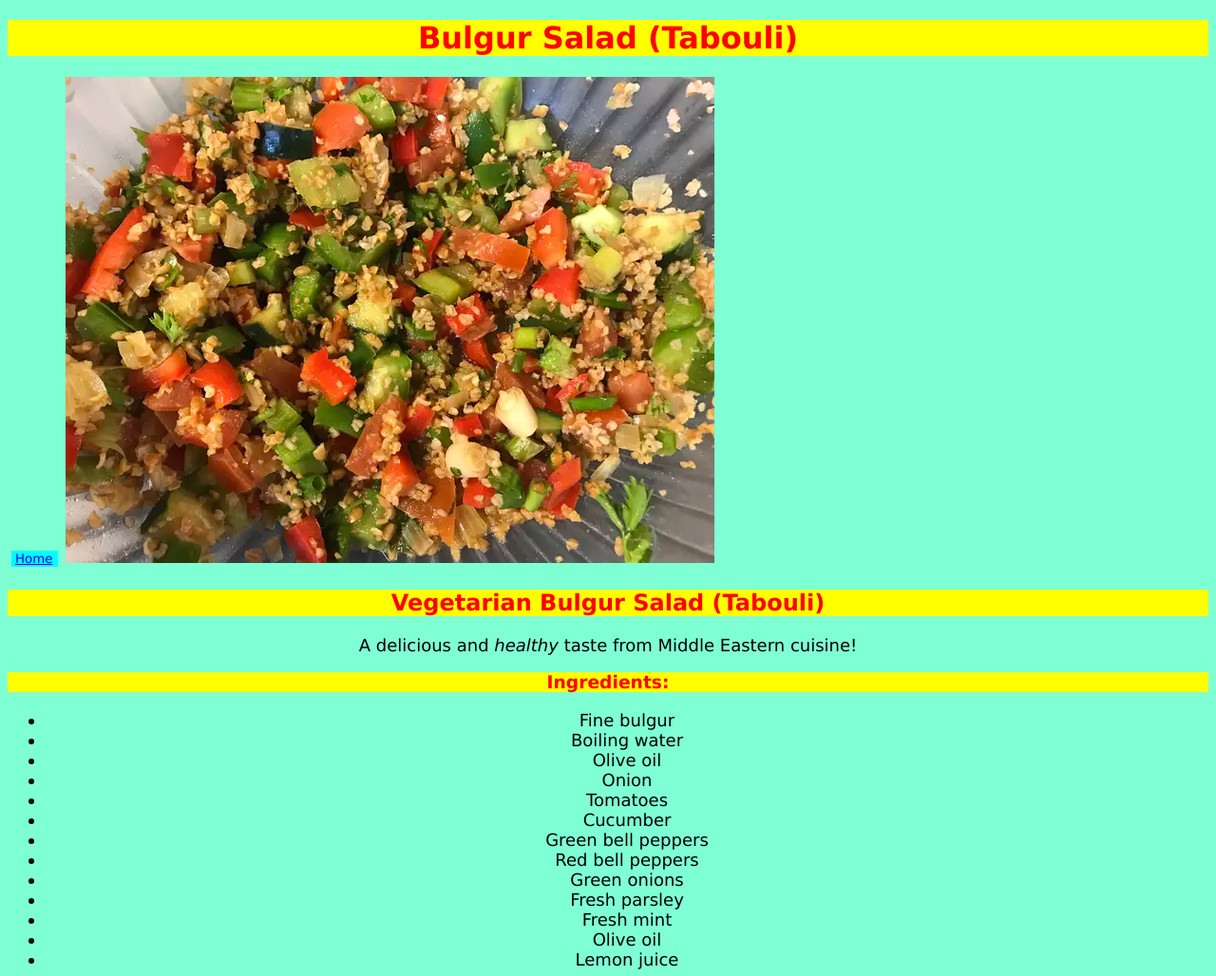
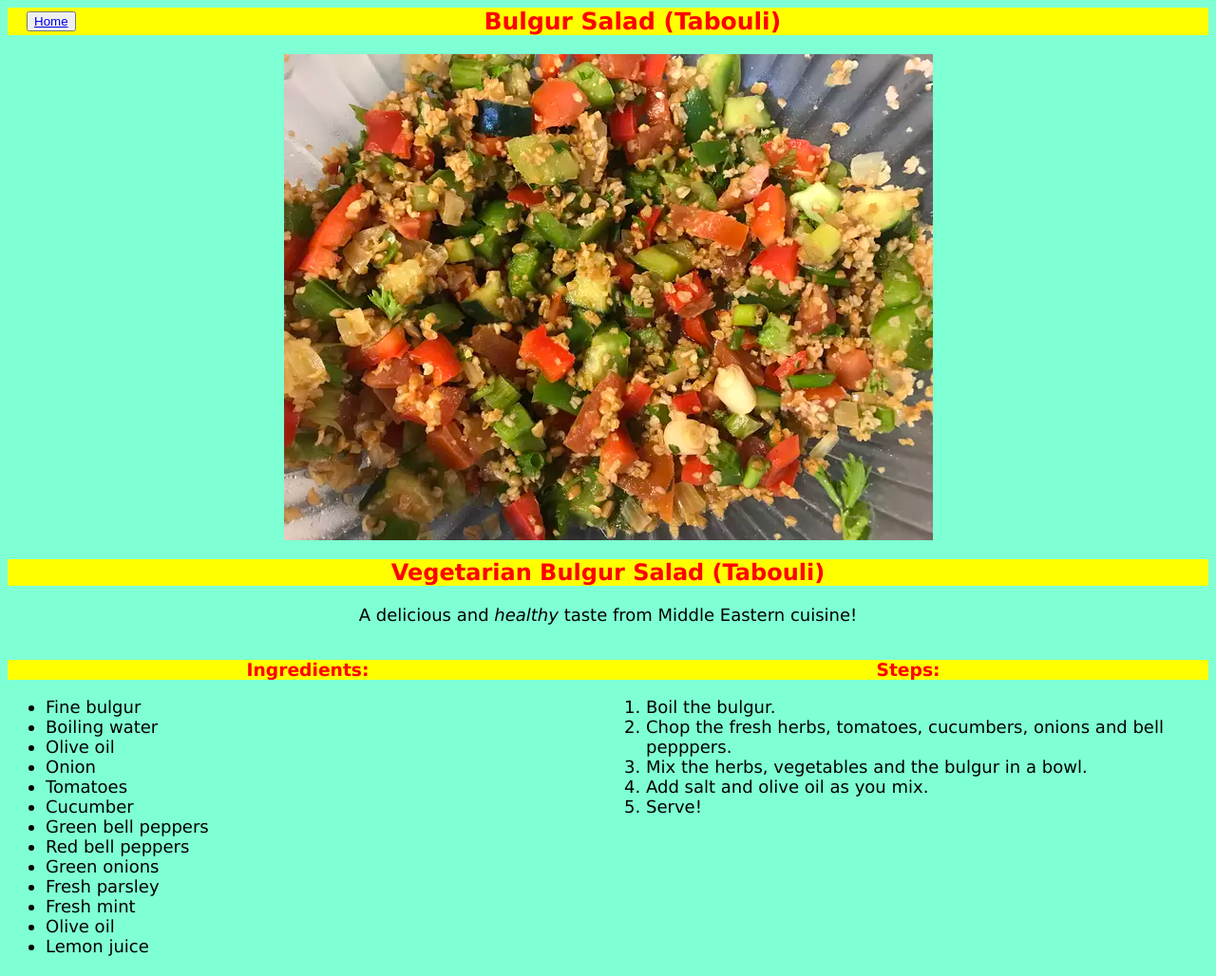
Before and after one commit to pilot2coding/odin-recipes, a plain HTML site: page recipes/bulgur.html in a window 1280 px wide. Shown: the top 1028 px of the page at 95% size. Drawn offline with Linux system fonts and the light colour scheme.

Commit message:
Modified HTML and CSS files to improve the interface

```diff
--- a/recipes/bulgur.html
+++ b/recipes/bulgur.html
@@ -7,11 +7,17 @@
     <link rel="stylesheet" href="../style.css">
 </head>
 <body>
+    <div class="header">
+        <button id="home"><a href="../index.html">Home</a></button>
         <h1>Bulgur Salad (Tabouli)</h1>
-    <button><a href="../index.html">Home</a></button>
+
+    </div>
     <img src="../images/bulgur.webp" alt="Bulgur Salad by Shawna">
     <h2>Vegetarian Bulgur Salad (Tabouli)</h2>
     <p>A delicious and <em>healthy</em> taste from Middle Eastern cuisine!</p>
+
+    <div class="instructions-ingredients">
+        <div id="ingredients">
             <h3>Ingredients:</h3>
                 <ul>
                     <li>Fine bulgur</li>
@@ -28,6 +34,8 @@
                     <li>Olive oil</li>
                     <li>Lemon juice</li>
                 </ul>
+        </div>
+        <div id="steps">
             <h3>Steps:</h3>
                 <ol>
                     <li>Boil the bulgur.</li>
@@ -36,5 +44,7 @@
                     <li>Add salt and olive oil as you mix.</li>
                     <li>Serve!</li>
                 </ol>
+        </div>
+    </div>
 </body>
 </html>
--- a/style.css
+++ b/style.css
@@ -5,21 +5,79 @@ h1, h2, h3 {
     font-family: Verdana, Geneva, Tahoma, sans-serif;
     font-weight: bold;
 }
-button{
+
+h1 {
+    font-size: 25px;
+}
+
+ #food{
     font-family: Verdana, Geneva, Tahoma, sans-serif;
     background-color: aqua;
-    color: black;
+
     border: 4px;
-    margin: 4px;
-    padding-left: 4px;
+    margin: 20px;
+    width: 150px;
+    height: 50px;
+    justify-content: center;
 }
 
 p, ol, ul {
-    text-align: center;
+
     font-size: 18px;
     font-family: Verdana, Geneva, Tahoma, sans-serif;
+}
+
+p{
+    text-align: center;
 }
 
 body{
     background-color: aquamarine;
 }
+
+.container{
+    display: flex;
+    justify-content: center;
+    flex-direction: column;
+    align-items: center;
+
+}
+
+#home{
+    display: flex;
+    padding: auto;
+    color: aliceblue;
+
+
+
+
+
+}
+
+.header {
+    display: flex;
+    justify-content: flex-start;
+    align-items: center;
+    background-color: yellow;
+    padding: 0 20px;
+
+}
+.header h1{
+    margin:auto;
+}
+
+img {
+    display: block;
+    margin: auto;
+    margin-top: 20px;
+}
+
+.instructions-ingredients{
+    display: flex;
+    align-items: flex-start;
+    justify-content: space-between;
+}
+
+#ingredients, #steps{
+    width: 50%;
+}
```
Also changed, not shown: index.html (+6 -5 lines), recipes/babaganoush.html (+15 -1 lines), recipes/lasagna.html (+10 -1 lines). Lines whose indentation alone changed are shown as unchanged.
